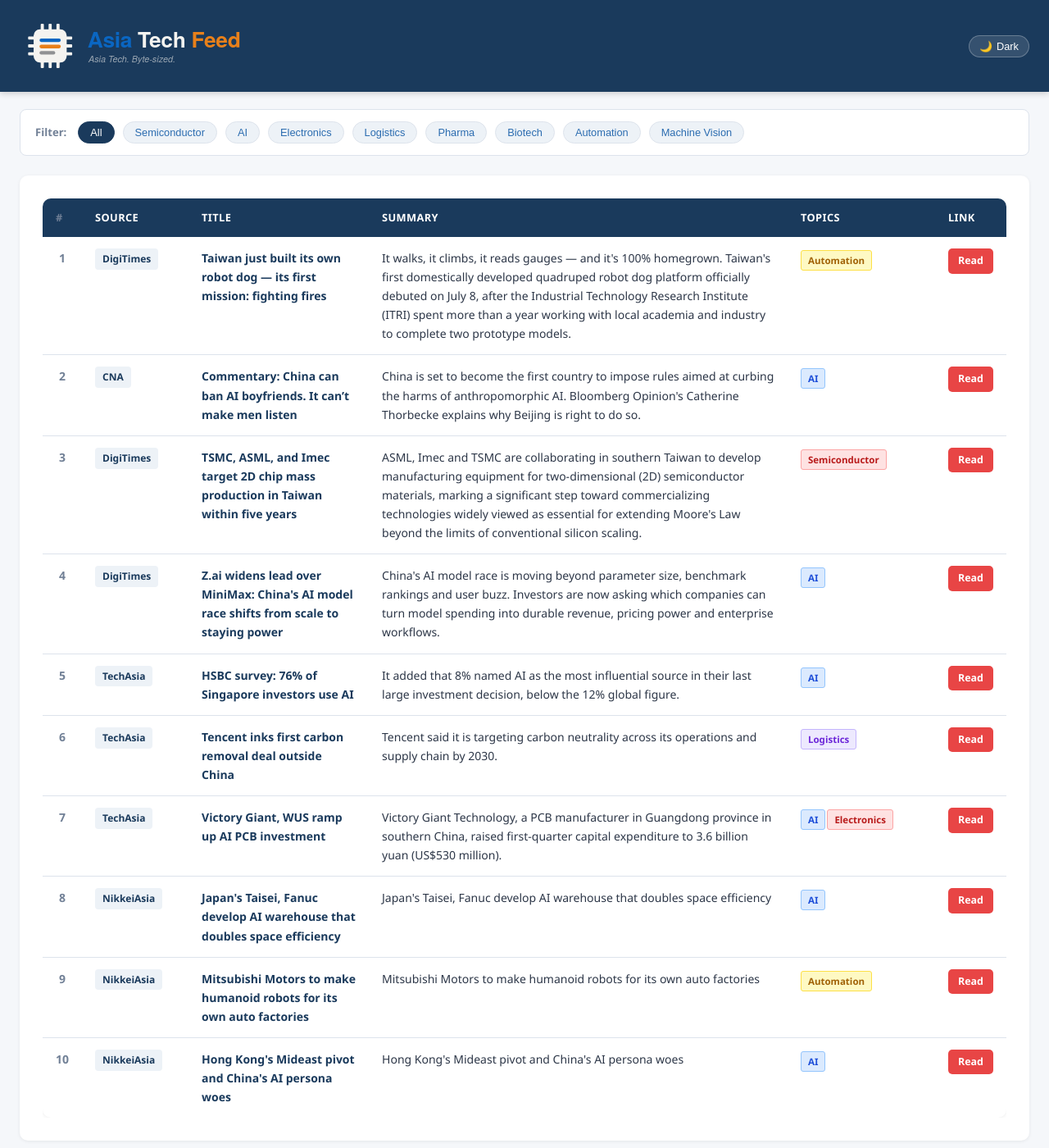
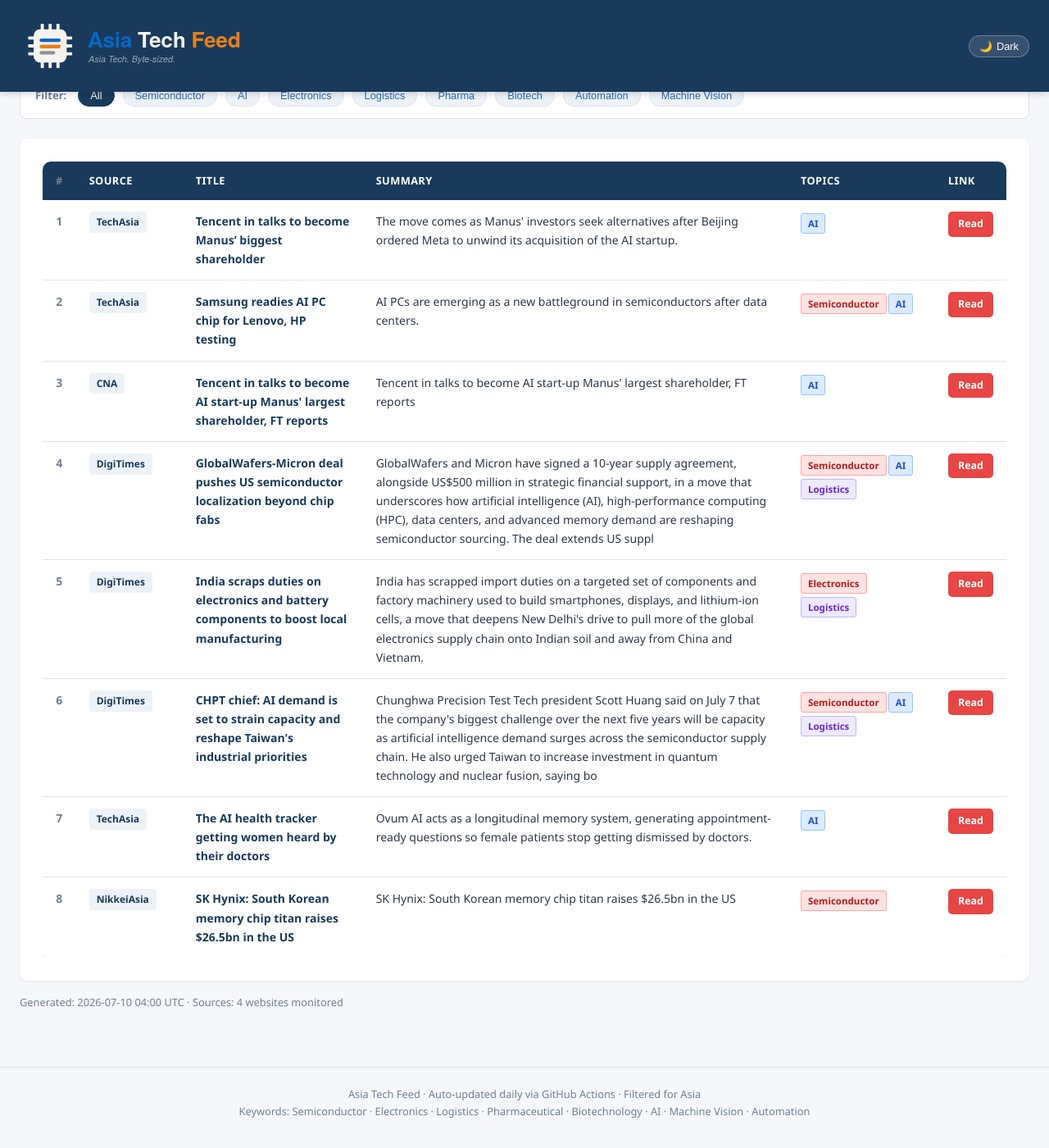
Before and after one commit to asiatechfeed/Asia-Tech-Feed, a Jekyll site: the page built from _posts/2026-07-10-asia-tech-news-digest.md, in a window 1280 px wide and 1400 px high, scrolled down 633 px. Shown: the whole window at 82% size. Built offline with Jekyll 4.4.1, drawn with Linux system fonts in a browser that asks for light colours; a script that is not in the unit is left out; some of the changed text lies outside the part shown.

Commit message:
📰 News digest 2026-07-10 (8 articles)

```diff
--- a/_posts/2026-07-10-asia-tech-news-digest.md
+++ b/_posts/2026-07-10-asia-tech-news-digest.md
@@ -1,16 +1,16 @@
 ---
 layout: post
 title: "Asia Tech News Digest - July 10, 2026"
-date: 2026-07-10 08:02:06 +0800
-articles_count: 10
+date: 2026-07-10 12:00:15 +0800
+articles_count: 8
 sources_count: 4
 sources: ["CNA", "DigiTimes", "NikkeiAsia", "TechAsia"]
 csv_file: /assets/data/news-2026-07-10.tsv
-featured_title: "Taiwan just built its own robot dog \u2014 its first mission: fighting fires"
-featured_url: "https://www.digitimes.com/news/a20260709PD216/taiwan-robot-robotics-inspection-development.html"
-featured_source: "DigiTimes"
-featured_summary: "It walks, it climbs, it reads gauges \u2014 and it's 100% homegrown. Taiwan's first domestically developed quadruped robot dog platform officially debuted on July 8, after the Industrial Technology Research Institute (ITRI) spent more than a year working with local academia and industry to complete two prototype models."
-featured_image: "https://img.digitimes.com/newsshow/20260709pd216_files/2_2b.jpg"
+featured_title: "Tencent in talks to become Manus\u2019 biggest shareholder"
+featured_url: "https://www.techinasia.com/tencentbacked-enflame-wins-approval-888m-shanghai-ipo"
+featured_source: "TechAsia"
+featured_summary: "The move comes as Manus' investors seek alternatives after Beijing ordered Meta to unwind its acquisition of the AI startup."
+featured_image: ""
 ---
 
 <table class="news-table">
@@ -27,83 +27,67 @@ featured_image: "https://img.digitimes.com/newsshow/20260709pd216_files/2_2b.jpg
 <tbody>
 <tr>
   <td class="col-num">1</td>
-  <td class="col-source"><span class="source-badge">DigiTimes</span></td>
-  <td class="col-title"><span class="article-title">Taiwan just built its own robot dog — its first mission: fighting fires</span></td>
-  <td class="col-summary">It walks, it climbs, it reads gauges — and it's 100% homegrown. Taiwan's first domestically developed quadruped robot dog platform officially debuted on July 8, after the Industrial Technology Research Institute (ITRI) spent more than a year working with local academia and industry to complete two prototype models.</td>
-  <td class="col-tags"><span class="tag auto">Automation</span></td>
-  <td class="col-link"><a class="btn-link" href="https://www.digitimes.com/news/a20260709PD216/taiwan-robot-robotics-inspection-development.html" target="_blank" rel="noopener">Read</a></td>
+  <td class="col-source"><span class="source-badge">TechAsia</span></td>
+  <td class="col-title"><span class="article-title">Tencent in talks to become Manus’ biggest shareholder</span></td>
+  <td class="col-summary">The move comes as Manus' investors seek alternatives after Beijing ordered Meta to unwind its acquisition of the AI startup.</td>
+  <td class="col-tags"><span class="tag ai">AI</span></td>
+  <td class="col-link"><a class="btn-link" href="https://www.techinasia.com/tencentbacked-enflame-wins-approval-888m-shanghai-ipo" target="_blank" rel="noopener">Read</a></td>
 </tr>
 <tr>
   <td class="col-num">2</td>
-  <td class="col-source"><span class="source-badge">CNA</span></td>
-  <td class="col-title"><span class="article-title">Commentary: China can ban AI boyfriends. It can’t make men listen</span></td>
-  <td class="col-summary">China is set to become the first country to impose rules aimed at curbing the harms of anthropomorphic AI. Bloomberg Opinion's Catherine Thorbecke explains why Beijing is right to do so.</td>
-  <td class="col-tags"><span class="tag ai">AI</span></td>
-  <td class="col-link"><a class="btn-link" href="https://www.channelnewsasia.com/commentary/china-ai-companions-rules-anthropomorphic-ai-6243236" target="_blank" rel="noopener">Read</a></td>
+  <td class="col-source"><span class="source-badge">TechAsia</span></td>
+  <td class="col-title"><span class="article-title">Samsung readies AI PC chip for Lenovo, HP testing</span></td>
+  <td class="col-summary">AI PCs are emerging as a new battleground in semiconductors after data centers.</td>
+  <td class="col-tags"><span class="tag semi">Semiconductor</span><span class="tag ai">AI</span></td>
+  <td class="col-link"><a class="btn-link" href="https://www.techinasia.com/samsung-eyes-ai-server-packaging-expansion" target="_blank" rel="noopener">Read</a></td>
 </tr>
 <tr>
   <td class="col-num">3</td>
-  <td class="col-source"><span class="source-badge">DigiTimes</span></td>
-  <td class="col-title"><span class="article-title">TSMC, ASML, and Imec target 2D chip mass production in Taiwan within five years</span></td>
-  <td class="col-summary">ASML, Imec and TSMC are collaborating in southern Taiwan to develop manufacturing equipment for two-dimensional (2D) semiconductor materials, marking a significant step toward commercializing technologies widely viewed as essential for extending Moore's Law beyond the limits of conventional silicon scaling.</td>
-  <td class="col-tags"><span class="tag semi">Semiconductor</span></td>
-  <td class="col-link"><a class="btn-link" href="https://www.digitimes.com/news/a20260708PD233/asml-tsmc-taiwan-production-materials.html" target="_blank" rel="noopener">Read</a></td>
+  <td class="col-source"><span class="source-badge">CNA</span></td>
+  <td class="col-title"><span class="article-title">Tencent in talks to become AI start-up Manus' largest shareholder, FT reports</span></td>
+  <td class="col-summary">Tencent in talks to become AI start-up Manus' largest shareholder, FT reports</td>
+  <td class="col-tags"><span class="tag ai">AI</span></td>
+  <td class="col-link"><a class="btn-link" href="https://www.channelnewsasia.com/business/tencent-in-talks-become-ai-start-up-manus-largest-shareholder-ft-reports-6245476" target="_blank" rel="noopener">Read</a></td>
 </tr>
 <tr>
   <td class="col-num">4</td>
   <td class="col-source"><span class="source-badge">DigiTimes</span></td>
-  <td class="col-title"><span class="article-title">Z.ai widens lead over MiniMax: China's AI model race shifts from scale to staying power</span></td>
-  <td class="col-summary">China's AI model race is moving beyond parameter size, benchmark rankings and user buzz. Investors are now asking which companies can turn model spending into durable revenue, pricing power and enterprise workflows.</td>
-  <td class="col-tags"><span class="tag ai">AI</span></td>
-  <td class="col-link"><a class="btn-link" href="https://www.digitimes.com/news/a20260709VL210/z.ai-revenue-market.html" target="_blank" rel="noopener">Read</a></td>
+  <td class="col-title"><span class="article-title">GlobalWafers-Micron deal pushes US semiconductor localization beyond chip fabs</span></td>
+  <td class="col-summary">GlobalWafers and Micron have signed a 10-year supply agreement, alongside US$500 million in strategic financial support, in a move that underscores how artificial intelligence (AI), high-performance computing (HPC), data centers, and advanced memory demand are reshaping semiconductor sourcing. The deal extends US suppl</td>
+  <td class="col-tags"><span class="tag semi">Semiconductor</span><span class="tag ai">AI</span><span class="tag logis">Logistics</span></td>
+  <td class="col-link"><a class="btn-link" href="https://www.digitimes.com/news/a20260710PD206/globalwafers-micron-semiconductors-localization-capacity-equipment.html" target="_blank" rel="noopener">Read</a></td>
 </tr>
 <tr>
   <td class="col-num">5</td>
-  <td class="col-source"><span class="source-badge">TechAsia</span></td>
-  <td class="col-title"><span class="article-title">HSBC survey: 76% of Singapore investors use AI</span></td>
-  <td class="col-summary">It added that 8% named AI as the most influential source in their last large investment decision, below the 12% global figure.</td>
-  <td class="col-tags"><span class="tag ai">AI</span></td>
-  <td class="col-link"><a class="btn-link" href="https://www.techinasia.com/hsbc-partners-mistral-genai-tools-bank" target="_blank" rel="noopener">Read</a></td>
+  <td class="col-source"><span class="source-badge">DigiTimes</span></td>
+  <td class="col-title"><span class="article-title">India scraps duties on electronics and battery components to boost local manufacturing</span></td>
+  <td class="col-summary">India has scrapped import duties on a targeted set of components and factory machinery used to build smartphones, displays, and lithium-ion cells, a move that deepens New Delhi's drive to pull more of the global electronics supply chain onto Indian soil and away from China and Vietnam.</td>
+  <td class="col-tags"><span class="tag semi">Electronics</span><span class="tag logis">Logistics</span></td>
+  <td class="col-link"><a class="btn-link" href="https://www.digitimes.com/news/a20260710VL202/electronics-manufacturing-production-display.html" target="_blank" rel="noopener">Read</a></td>
 </tr>
 <tr>
   <td class="col-num">6</td>
-  <td class="col-source"><span class="source-badge">TechAsia</span></td>
-  <td class="col-title"><span class="article-title">Tencent inks first carbon removal deal outside China</span></td>
-  <td class="col-summary">Tencent said it is targeting carbon neutrality across its operations and supply chain by 2030.</td>
-  <td class="col-tags"><span class="tag logis">Logistics</span></td>
-  <td class="col-link"><a class="btn-link" href="https://www.techinasia.com/tencent-cloud-taps-hong-kong-as-global-expansion-hub" target="_blank" rel="noopener">Read</a></td>
+  <td class="col-source"><span class="source-badge">DigiTimes</span></td>
+  <td class="col-title"><span class="article-title">CHPT chief: AI demand is set to strain capacity and reshape Taiwan's industrial priorities</span></td>
+  <td class="col-summary">Chunghwa Precision Test Tech president Scott Huang said on July 7 that the company's biggest challenge over the next five years will be capacity as artificial intelligence demand surges across the semiconductor supply chain. He also urged Taiwan to increase investment in quantum technology and nuclear fusion, saying bo</td>
+  <td class="col-tags"><span class="tag semi">Semiconductor</span><span class="tag ai">AI</span><span class="tag logis">Logistics</span></td>
+  <td class="col-link"><a class="btn-link" href="https://www.digitimes.com/news/a20260708PD225/taiwan-demand-chpt-capacity-president.html" target="_blank" rel="noopener">Read</a></td>
 </tr>
 <tr>
   <td class="col-num">7</td>
   <td class="col-source"><span class="source-badge">TechAsia</span></td>
-  <td class="col-title"><span class="article-title">Victory Giant, WUS ramp up AI PCB investment</span></td>
-  <td class="col-summary">Victory Giant Technology, a PCB manufacturer in Guangdong province in southern China, raised first-quarter capital expenditure to 3.6 billion yuan (US$530 million).</td>
-  <td class="col-tags"><span class="tag ai">AI</span><span class="tag semi">Electronics</span></td>
-  <td class="col-link"><a class="btn-link" href="https://www.techinasia.com/chinese-ai-hardware-firm-victory-giant-eyes-2-2b-hong-kong-ipo" target="_blank" rel="noopener">Read</a></td>
+  <td class="col-title"><span class="article-title">The AI health tracker getting women heard by their doctors</span></td>
+  <td class="col-summary">Ovum AI acts as a longitudinal memory system, generating appointment-ready questions so female patients stop getting dismissed by doctors.</td>
+  <td class="col-tags"><span class="tag ai">AI</span></td>
+  <td class="col-link"><a class="btn-link" href="https://www.techinasia.com/ai-health-tracker-women-heard-doctors" target="_blank" rel="noopener">Read</a></td>
 </tr>
 <tr>
   <td class="col-num">8</td>
   <td class="col-source"><span class="source-badge">NikkeiAsia</span></td>
-  <td class="col-title"><span class="article-title">Japan's Taisei, Fanuc develop AI warehouse that doubles space efficiency</span></td>
-  <td class="col-summary">Japan's Taisei, Fanuc develop AI warehouse that doubles space efficiency</td>
-  <td class="col-tags"><span class="tag ai">AI</span></td>
-  <td class="col-link"><a class="btn-link" href="https://asia.nikkei.com/business/technology/artificial-intelligence/japan-s-taisei-fanuc-develop-ai-warehouse-that-doubles-space-efficiency" target="_blank" rel="noopener">Read</a></td>
-</tr>
-<tr>
-  <td class="col-num">9</td>
-  <td class="col-source"><span class="source-badge">NikkeiAsia</span></td>
-  <td class="col-title"><span class="article-title">Mitsubishi Motors to make humanoid robots for its own auto factories</span></td>
-  <td class="col-summary">Mitsubishi Motors to make humanoid robots for its own auto factories</td>
-  <td class="col-tags"><span class="tag auto">Automation</span></td>
-  <td class="col-link"><a class="btn-link" href="https://asia.nikkei.com/business/technology/mitsubishi-motors-to-make-humanoid-robots-for-its-own-auto-factories" target="_blank" rel="noopener">Read</a></td>
-</tr>
-<tr>
-  <td class="col-num">10</td>
-  <td class="col-source"><span class="source-badge">NikkeiAsia</span></td>
-  <td class="col-title"><span class="article-title">Hong Kong's Mideast pivot and China's AI persona woes</span></td>
-  <td class="col-summary">Hong Kong's Mideast pivot and China's AI persona woes</td>
-  <td class="col-tags"><span class="tag ai">AI</span></td>
-  <td class="col-link"><a class="btn-link" href="https://asia.nikkei.com/techasia/hong-kong-s-mideast-pivot-and-china-s-ai-persona-woes" target="_blank" rel="noopener">Read</a></td>
+  <td class="col-title"><span class="article-title">SK Hynix: South Korean memory chip titan raises $26.5bn in the US</span></td>
+  <td class="col-summary">SK Hynix: South Korean memory chip titan raises $26.5bn in the US</td>
+  <td class="col-tags"><span class="tag semi">Semiconductor</span></td>
+  <td class="col-link"><a class="btn-link" href="https://asia.nikkei.com/business/markets/ipo/sk-hynix-south-korean-memory-chip-titan-raises-26.5bn-in-the-us" target="_blank" rel="noopener">Read</a></td>
 </tr>
 </tbody>
 </table>
```
Also changed, not shown: _data/seen_urls.json (+9 -1 lines), _digest_meta.json (+19 -19 lines), assets/data/news-2026-07-10.tsv (+8 -10 lines), assets/data/search-index.json.
